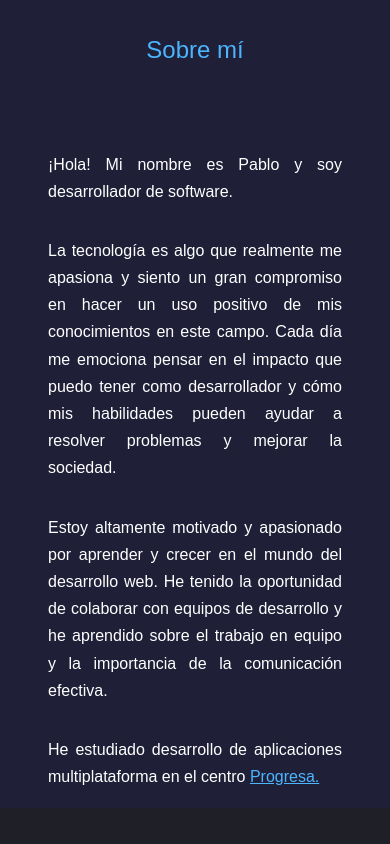
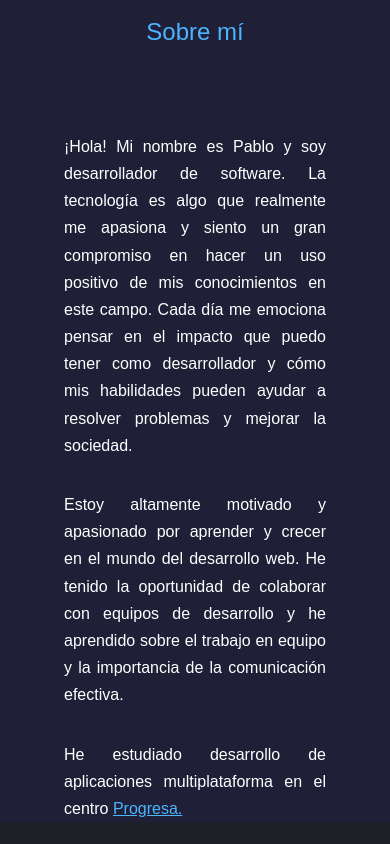
Before and after one commit to PabloTRM/pablotrm, a React (Create React App) app: page / in a window 390 px wide. Shown: the part 880-1724 px from the top of the page. Built offline with nearby package versions, Linux system fonts and the light colour scheme.

Commit message:
Fixing padding in about.css

```diff
--- a/src/components/about/About.jsx
+++ b/src/components/about/About.jsx
@@ -7,8 +7,7 @@ const About = () => {
             <h2>Sobre mí</h2>
 
             <div className="pAboutMe">
-                <p>¡Hola! Mi nombre es Pablo y soy desarrollador de software.</p>
-                <p>
+                <p>¡Hola! Mi nombre es Pablo y soy desarrollador de software.
                     La tecnología es algo que realmente me apasiona y siento un gran compromiso en hacer un uso positivo
                     de mis conocimientos en este campo.
                     Cada día me emociona pensar en el impacto que puedo tener como desarrollador y cómo mis habilidades
--- a/src/components/about/about.css
+++ b/src/components/about/about.css
@@ -1,9 +1,16 @@
-
 .pAboutMe{
     display: flex;
     flex-direction: column;
-    padding: 0 3rem;
+    padding: 0 6rem;
     text-align: justify;
     max-width: 1500px;
     gap: 2rem;
 }
+
+@media screen and (max-width: 600px) {
+
+    .pAboutMe {
+       padding: 0 4rem;
+    }
+
+}
```
